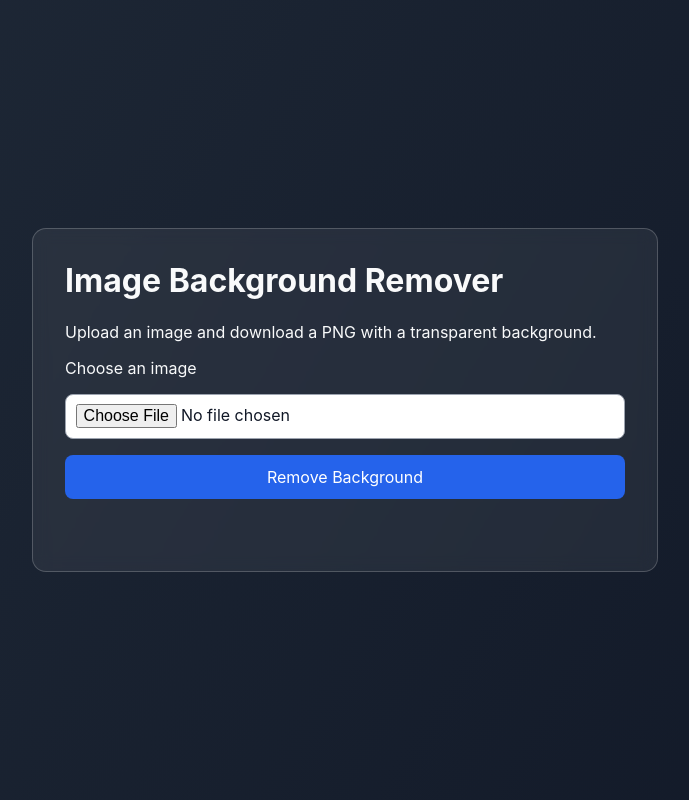
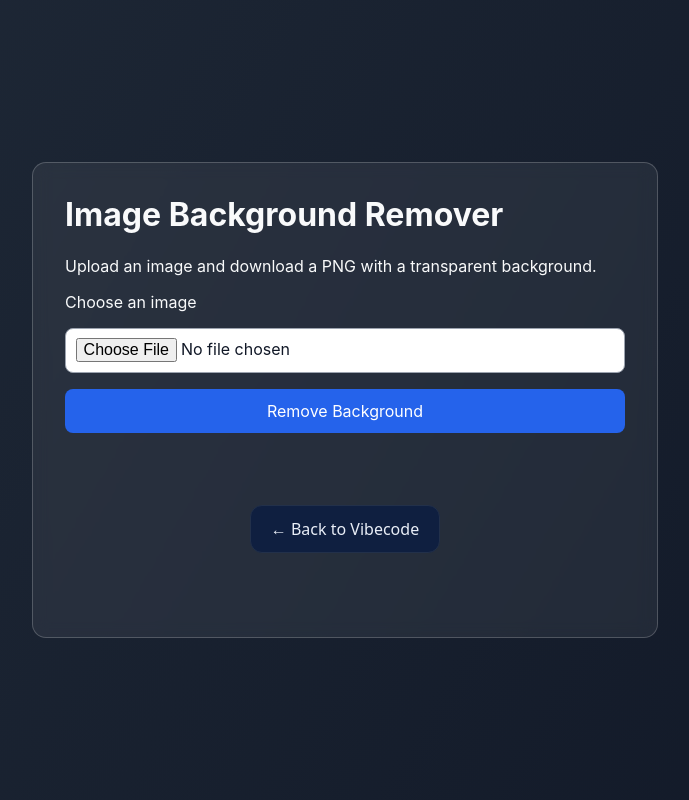
Before and after one commit to palmdoc/RemoveBackground, a Flask app: page / in a window 1280 px wide. Shown: the whole page, without its empty margins (295-984 px from the left). Run offline with Flask 3, Linux system fonts and the light colour scheme.

Commit message:
Add Vibecode backlink and Buy Me a Coffee button

```diff
--- a/templates/index.html
+++ b/templates/index.html
@@ -19,6 +19,32 @@
 
       <section id="status" class="status" aria-live="polite"></section>
       <img id="preview" class="preview" alt="Processed preview" hidden />
+
+
+      <!-- Bottom actions -->
+      <div class="bottom-actions" style="display:flex;flex-direction:column;align-items:center;gap:20px;margin:32px 0;">
+        <a href="https://palmdoc.net/vibecode"
+           style="display:inline-block;padding:12px 20px;border-radius:12px;
+                  border:1px solid #22304a;background:#0f1f40;color:#e9eef7;
+                  text-decoration:none;font-family:system-ui,Segoe UI,Roboto,Arial,sans-serif;">
+          ← Back to Vibecode
+        </a>
+
+        <div style="display:flex;justify-content:center;">
+          <script type="text/javascript"
+            src="https://cdnjs.buymeacoffee.com/1.0.0/button.prod.min.js"
+            data-name="bmc-button"
+            data-slug="palmdoc"
+            data-color="#5F7FFF"
+            data-emoji=""
+            data-font="Cookie"
+            data-text="Buy me a coffee"
+            data-outline-color="#000000"
+            data-font-color="#ffffff"
+            data-coffee-color="#FFDD00">
+          </script>
+        </div>
+      </div>
     </main>
 
     <script>
```
Also changed, not shown: index.html (+26 -0 lines).
